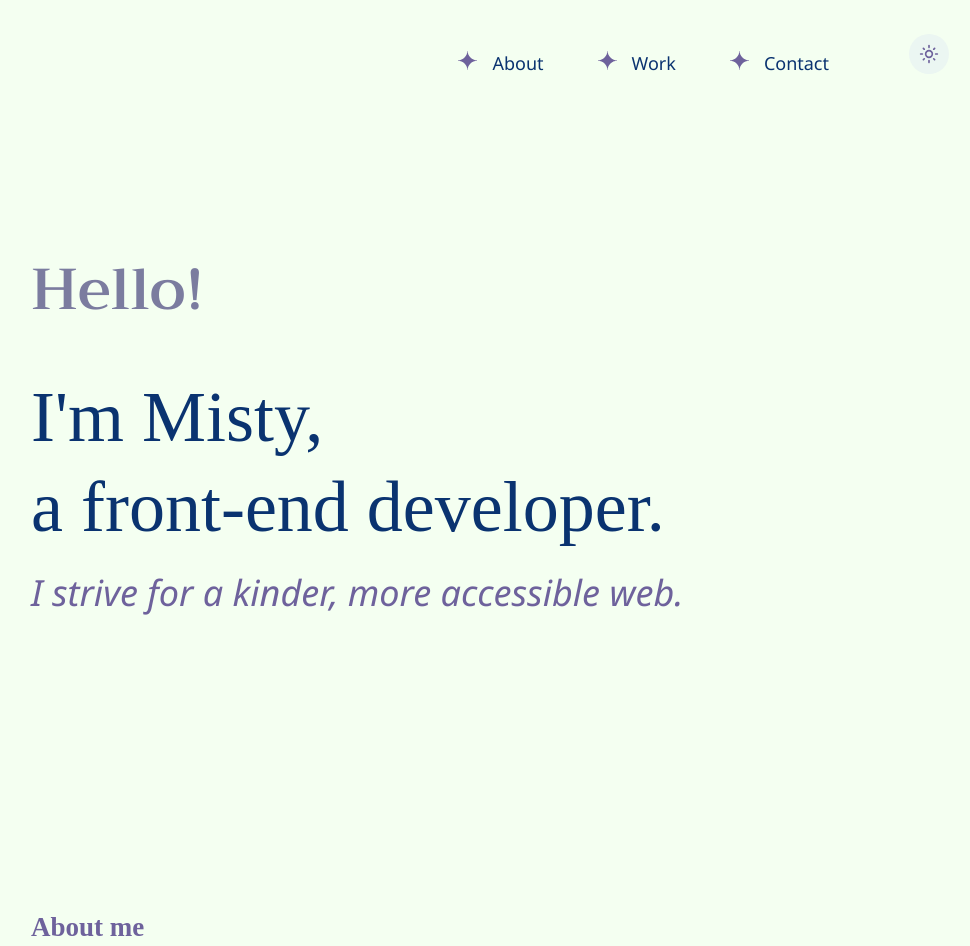
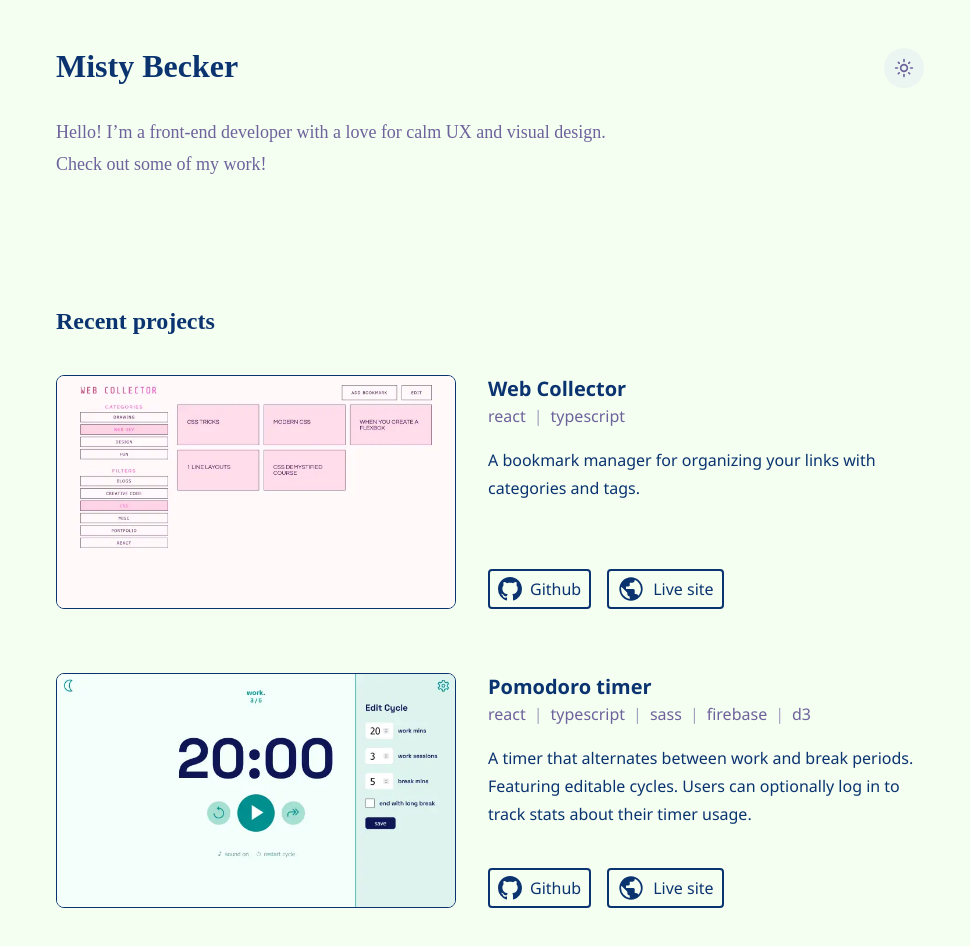
Before and after one commit to mistyb01/portfolio-v3, an Eleventy site: page src/index.njk in a window 1280 px wide. Shown: the top 946 px of the page, without its empty margins (150-1120 px from the left). Built offline with nearby package versions, Linux system fonts and the light colour scheme; Eleventy itself is replaced by a stand-in of ours; files that its build step writes are made by us from their sources; a web font is replaced by a local one.

Commit message:
rearrange layout elements, remove hero (#17)
* replace hero with short intro heading

* remove navigation

* rewrite about text and place it before projects

* make minor changes to text and button styles

* edit footer text and style

```diff
--- a/public/style.css
+++ b/public/style.css
@@ -30,10 +30,11 @@
 }
 
 :root {
+    --max-w-desktop: 900px;
     /* font families */
     --ff-body: 'Rubik';
     --ff-display-black: 'Trirong Black';
-    --ff-display-semibold: 'Trirong Semibold';
+    --ff-display-semibold: 'Trirong SemiBold';
     --ff-display-bold: 'Trirong Bold';
     /* light mode colors */
     --clr-bg-main: #F4FFF1;
@@ -60,7 +61,7 @@
 body {
     color: var(--clr-text);
     background-color: var(--clr-bg-main);
-    font-size: 1.125rem;
+    font-size: 1rem;
     font-family: var(--ff-body), 'Segoe UI', Tahoma, Geneva, Verdana, sans-serif;
     overflow-x: hidden;
     position: relative;
@@ -97,6 +98,20 @@ a {
 
 .h1 {
     font-family: 'Trirong Bold';
+    color: var(--clr-text);
+}
+
+.intro__title {
+    font-family: 'Trirong Bold';
+    font-size: 2rem;
+    color: var(--clr-text);
+    margin-bottom: 2rem;
+}
+
+.intro__body {
+    font-size: 1.125rem;
+    font-weight: 500;
+    font-family: 'Rubik';
     color: var(--clr-secondary);
 }
 
@@ -109,13 +124,18 @@ a {
     font-size: 1rem;
 }
 
+.body-text--lighter {
+    color: var(--clr-text-light);
+    font-size: 1rem;
+}
+
 .text-emphasize {
     font-weight: 600;
     color: var(--clr-secondary);
 }
 
 .subheading {
-    font-size: 1.5rem;
+    font-size: 1.25rem;
 }
 
 .margin-bottom-lg {
@@ -144,63 +164,40 @@ img, .img {
 }
 
 .btn--lg {
-    padding: 0.5rem 2rem;
-    font-size: 1.125rem;
+    padding: 0.5rem 1.25rem;
+    font-size: 1rem;
     gap: 1rem;
 }
 
 .btn--md {
     padding: 0.25rem 0.5rem;
     font-weight: 600;
-    letter-spacing: 0.125ch;
     gap: 0.5rem;
 }
 
 .btn--icon {
     display: flex;
     align-items: center;
-    /* btn--lg styles */
-    padding: 0.5rem 2rem;
-    font-size: 1.125rem;
-    gap: 1rem;
+    padding: 0.25rem 0.5rem;
+    font-size: 1rem;
+    gap: 0.5rem;
+}
+
+.btn--form {
+    align-self: flex-start;
+    background-color: var(--clr-secondary);
+    color: var(--clr-bg-main);
+    margin-top: 2.5rem;
+    border: none;
+    /* letter-spacing: 0.125ch; */
 }
 
 /* NAVBAR */
 
-.nav__container {
+.toggle-btn__container {
     position: absolute;
-    width: var(--max-w-desktop);
-    display: flex;
-    gap: 2rem;
-    flex-direction: column;
-    justify-content: flex-end;
-    align-items: flex-end;
-    margin: 1rem auto;
-    left: 0;
     right: 0;
-}
-
-.nav__links {
-    display: flex;
-    flex-direction: column;
-    gap: 1.5rem;
-    list-style-image: url(./assets/svg/four-point-icon.svg);
-    order: 2;
-}
-
-.nav__links a {
-    margin-left: 0.5rem;
-}
-
-li::marker{
-    font-size: 2em;
- }
-
-.link--nav {
-    font-weight: 500;
-    display: flex;
-    align-items: center;
-    gap: 0.75rem;
+    top: 0;
 }
 
 .mode-toggle-btn {
@@ -216,20 +213,11 @@ li::marker{
     aspect-ratio: 1/1;
 }
 
-/* HERO */
-.hero {
-    min-height: min(100vh, 1000px);
-    padding-top: 7rem;
-}
+/* intro header */
 
-.hero__wrapper {
-    color: var(--clr-secondary);
-    padding-top: 8rem;
-    font-size: 3rem;
-}
-
-.hero__text.animate {
-    transition: 1s ease-in-out opacity;
+.intro-header {
+    margin-top: 2rem;
+    position: relative;
 }
 
 /* fade-in animation delays */
@@ -295,6 +283,7 @@ li::marker{
     color: var(--clr-secondary);
     border: 1px solid var(--clr-secondary);
     padding: 0.5rem 1rem;
+    font-size: 0.9rem;
 }
 
 /* projects */
@@ -396,15 +385,6 @@ input, textarea {
     margin-top: 2rem;
 }
 
-.btn--form {
-    align-self: flex-start;
-    background-color: var(--clr-secondary);
-    color: var(--clr-bg-main);
-    margin-top: 2.5rem;
-    border: none;
-    letter-spacing: 0.125ch;
-}
-
 /* for section fade transitions */
 
 .animate {
@@ -455,10 +435,8 @@ footer {
     width: 100%;
     min-height: 5em;
     display: flex;
-    justify-content: center;
     align-items: end;
     font-size: 0.9em;
-
 }
 
 @media (min-width: 768px) {
@@ -484,7 +462,7 @@ footer {
     }
 
     .section--center {
-        max-width: 950px;
+        max-width: var(--max-w-desktop);
     }
 
     .hero__wrapper {
@@ -507,15 +485,8 @@ footer {
     }
 
     .project {
-        flex-direction: row-reverse;
+        flex-direction: row;
         gap: 2rem;
-    }
-
-    .btn--icon {
-        padding: 0.25rem 0.5rem;
-        font-size: 1rem;
-        letter-spacing: 0.125ch;
-        gap: 0.5rem;
     }
 
     footer {
--- a/src/_includes/base.njk
+++ b/src/_includes/base.njk
@@ -13,7 +13,6 @@
     <script src="../scripts/svg-inject.min.js"></script>
   </head>
   <body>
-    {% include 'nav.njk' %}
     {{ content | safe }}
     {% include 'footer.njk' %}
   </body>
--- a/src/_includes/footer.njk
+++ b/src/_includes/footer.njk
@@ -1,5 +1,5 @@
 <footer class="section--center">
-  <p class="body-text--light text--center">
-    design & code by misty becker © 2023
+  <p class="body-text--lighter text--center">
+    built with eleventy and vanilla js/css by misty becker © 2023
   </p>
 </footer>
--- a/src/_includes/nav.njk
+++ /dev/null
@@ -1,13 +0,0 @@
-<nav class="section--center nav__container">
-  <ul class="nav__links">
-    <li>
-      <a class="link link--nav h3" href="#about" role="link">About</a>
-    </li>
-    <li><a class="link link--nav h3" href="#work" role="link">Work</a></li>
-    <li>
-      <a class="link link--nav h3" href="#contact" role="link">Contact</a>
-    </li>
-  </ul>
-      <button class="mode-toggle-btn">
-    </button>
-</nav>
--- a/src/index.njk
+++ b/src/index.njk
@@ -4,38 +4,38 @@ layout: "base.njk"
 ---
 
 <main>
-  <section class="section hero" id="hero">
-    <div class="section--center hero__wrapper animate">
-      <p class="hero__text hero__text--md">Hello!</p>
-      <p class="hero__text hero__text--lg">I'm Misty,</p>
-      <p class="hero__text hero__text--lg">a front-end developer.</p>
 
-      <p class="hero__text hero__text--sm">
-        I strive for a kinder, more accessible web.
-      </p>
+  <section class="section section--center intro-header">
+    <h1 class="intro__title">Misty Becker</h1>
+    <p class="body-text intro__body">
+      Hello! I’m a front-end developer with a love for calm UX and visual design.
+      <br/>
+      Check out some of my work!
+    </p>
+    <div class="section--center toggle-btn__container">
+      <button class="mode-toggle-btn">
+      </button>
+    </div>
+  </section>
+
+  <section class="section section--center" id="work">
+    <h1 class="h1">Recent projects</h1>
+    <div class="content-wrapper">
+      {%- for project in collections.project -%}
+        {% include 'projectCard.njk' %}
+      {%- endfor -%}
     </div>
   </section>
 
   <section class="section section--center" id="about">
-    <h1 class="h1">About me</h1>
+    <h1 class="h1">A bit about me</h1>
     <div class="content-wrapper">
       <article class="about__content">
         <div class="subsection body-text body-text--about">
-          <p>
-            Thank you for stopping by! I'm Misty, and I'm a developer who is
-            passionate about bringing beautiful designs to life, without
-            compromising on accessibility and user experience.
-          </p>
-          <p>
-            I graduated from University of Washington in 2022, with a degree in
-            Informatics. I've since been active in the non-profit space--helping
-            to get a budding tech-for-good organization up and running!
-          </p>
-          <p>
-            My career is just beginning, and I'm excited to continue learning
-            from here. I'm seeking full-time work, and am open to working
-            remotely, or on-site in the greater Seattle area.
-          </p>
+        <p>I'm Misty, a 22 year old web dev and Seattle native! I use she/her pronouns. I graduated from University of Washington in 2022, with a degree in Informatics and concentration in human-centered design.</p>
+        <p>I’ve always loved the internet as a place to freely learn and express ourselves, and as a developer, I want to do my little part to make the web more open, accessible, and pleasant to use. I'm especially drawn to software that brings calm, and assists people in living meaningfully.</p>
+        <p>My career is just beginning, and I'm excited to continue learning from here! I'm seeking full-time work, and am open to working remotely, or on-site in the greater Seattle area.</p>
+        <p>When I’m not coding, I love to doodle, journal, read manga, and watch birds.</p>
         </div>
       </article>
 
@@ -68,15 +68,6 @@ layout: "base.njk"
           </article>
         </div>
       </article>
-    </div>
-  </section>
-
-  <section class="section section--center" id="work">
-    <h1 class="h1 heading-space-lg">Recent work</h1>
-    <div class="content-wrapper">
-      {%- for project in collections.project -%}
-        {% include 'projectCard.njk' %}
-      {%- endfor -%}
     </div>
   </section>
 
--- a/src/style.css
+++ b/src/style.css
@@ -30,10 +30,11 @@
 }
 
 :root {
+    --max-w-desktop: 900px;
     /* font families */
     --ff-body: 'Rubik';
     --ff-display-black: 'Trirong Black';
-    --ff-display-semibold: 'Trirong Semibold';
+    --ff-display-semibold: 'Trirong SemiBold';
     --ff-display-bold: 'Trirong Bold';
     /* light mode colors */
     --clr-bg-main: #F4FFF1;
@@ -60,7 +61,7 @@
 body {
     color: var(--clr-text);
     background-color: var(--clr-bg-main);
-    font-size: 1.125rem;
+    font-size: 1rem;
     font-family: var(--ff-body), 'Segoe UI', Tahoma, Geneva, Verdana, sans-serif;
     overflow-x: hidden;
     position: relative;
@@ -97,6 +98,20 @@ a {
 
 .h1 {
     font-family: 'Trirong Bold';
+    color: var(--clr-text);
+}
+
+.intro__title {
+    font-family: 'Trirong Bold';
+    font-size: 2rem;
+    color: var(--clr-text);
+    margin-bottom: 2rem;
+}
+
+.intro__body {
+    font-size: 1.125rem;
+    font-weight: 500;
+    font-family: 'Rubik';
     color: var(--clr-secondary);
 }
 
@@ -109,13 +124,18 @@ a {
     font-size: 1rem;
 }
 
+.body-text--lighter {
+    color: var(--clr-text-light);
+    font-size: 1rem;
+}
+
 .text-emphasize {
     font-weight: 600;
     color: var(--clr-secondary);
 }
 
 .subheading {
-    font-size: 1.5rem;
+    font-size: 1.25rem;
 }
 
 .margin-bottom-lg {
@@ -144,63 +164,40 @@ img, .img {
 }
 
 .btn--lg {
-    padding: 0.5rem 2rem;
-    font-size: 1.125rem;
+    padding: 0.5rem 1.25rem;
+    font-size: 1rem;
     gap: 1rem;
 }
 
 .btn--md {
     padding: 0.25rem 0.5rem;
     font-weight: 600;
-    letter-spacing: 0.125ch;
     gap: 0.5rem;
 }
 
 .btn--icon {
     display: flex;
     align-items: center;
-    /* btn--lg styles */
-    padding: 0.5rem 2rem;
-    font-size: 1.125rem;
-    gap: 1rem;
+    padding: 0.25rem 0.5rem;
+    font-size: 1rem;
+    gap: 0.5rem;
+}
+
+.btn--form {
+    align-self: flex-start;
+    background-color: var(--clr-secondary);
+    color: var(--clr-bg-main);
+    margin-top: 2.5rem;
+    border: none;
+    /* letter-spacing: 0.125ch; */
 }
 
 /* NAVBAR */
 
-.nav__container {
+.toggle-btn__container {
     position: absolute;
-    width: var(--max-w-desktop);
-    display: flex;
-    gap: 2rem;
-    flex-direction: column;
-    justify-content: flex-end;
-    align-items: flex-end;
-    margin: 1rem auto;
-    left: 0;
     right: 0;
-}
-
-.nav__links {
-    display: flex;
-    flex-direction: column;
-    gap: 1.5rem;
-    list-style-image: url(./assets/svg/four-point-icon.svg);
-    order: 2;
-}
-
-.nav__links a {
-    margin-left: 0.5rem;
-}
-
-li::marker{
-    font-size: 2em;
- }
-
-.link--nav {
-    font-weight: 500;
-    display: flex;
-    align-items: center;
-    gap: 0.75rem;
+    top: 0;
 }
 
 .mode-toggle-btn {
@@ -216,20 +213,11 @@ li::marker{
     aspect-ratio: 1/1;
 }
 
-/* HERO */
-.hero {
-    min-height: min(100vh, 1000px);
-    padding-top: 7rem;
-}
+/* intro header */
 
-.hero__wrapper {
-    color: var(--clr-secondary);
-    padding-top: 8rem;
-    font-size: 3rem;
-}
-
-.hero__text.animate {
-    transition: 1s ease-in-out opacity;
+.intro-header {
+    margin-top: 2rem;
+    position: relative;
 }
 
 /* fade-in animation delays */
@@ -295,6 +283,7 @@ li::marker{
     color: var(--clr-secondary);
     border: 1px solid var(--clr-secondary);
     padding: 0.5rem 1rem;
+    font-size: 0.9rem;
 }
 
 /* projects */
@@ -396,15 +385,6 @@ input, textarea {
     margin-top: 2rem;
 }
 
-.btn--form {
-    align-self: flex-start;
-    background-color: var(--clr-secondary);
-    color: var(--clr-bg-main);
-    margin-top: 2.5rem;
-    border: none;
-    letter-spacing: 0.125ch;
-}
-
 /* for section fade transitions */
 
 .animate {
@@ -455,10 +435,8 @@ footer {
     width: 100%;
     min-height: 5em;
     display: flex;
-    justify-content: center;
     align-items: end;
     font-size: 0.9em;
-
 }
 
 @media (min-width: 768px) {
@@ -484,7 +462,7 @@ footer {
     }
 
     .section--center {
-        max-width: 950px;
+        max-width: var(--max-w-desktop);
     }
 
     .hero__wrapper {
@@ -507,15 +485,8 @@ footer {
     }
 
     .project {
-        flex-direction: row-reverse;
+        flex-direction: row;
         gap: 2rem;
-    }
-
-    .btn--icon {
-        padding: 0.25rem 0.5rem;
-        font-size: 1rem;
-        letter-spacing: 0.125ch;
-        gap: 0.5rem;
     }
 
     footer {
```
Also changed, not shown: public/index.html, public/projects/bookmarks/index.html, public/projects/pomodoro/index.html.
